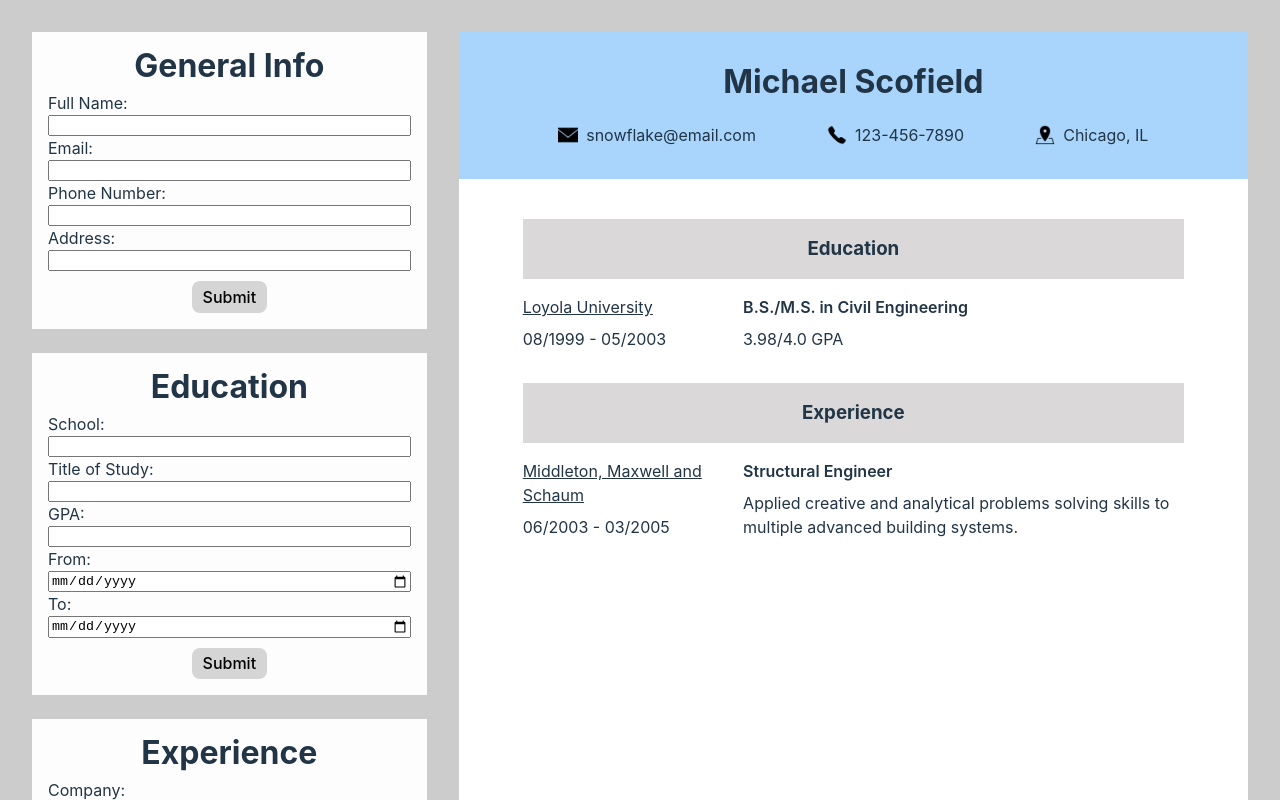
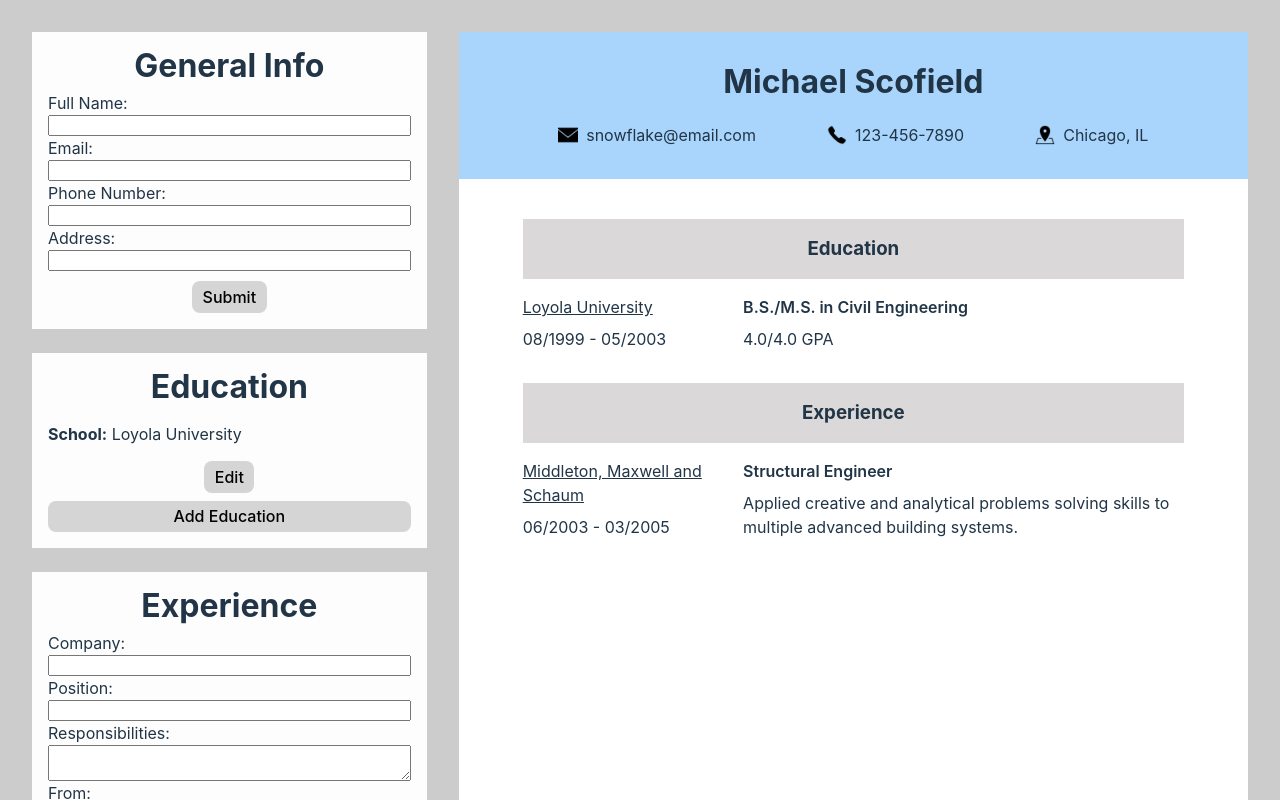
Before and after one commit to kennydn99/cv-application, a React (Vite) app: page / in a window 1280 px wide. Shown: the top 800 px of the page. Built offline with nearby package versions, Linux system fonts and the light colour scheme.

Commit message:
Refactor educationInfo to handle multiple entries and add functionality for adding new education

```diff
--- a/src/App.jsx
+++ b/src/App.jsx
@@ -15,13 +15,16 @@ function App() {
   });
 
   // State for Education
-  const [educationInfo, setEducationInfo] = useState({
-    schoolName: "",
-    studyTitle: "",
-    gpa: "",
-    studyFromDate: "",
-    studyToDate: "",
-  });
+  const [educationInfo, setEducationInfo] = useState([
+    {
+      schoolName: "Loyola University",
+      studyTitle: "B.S./M.S. in Civil Engineering",
+      gpa: "4.0",
+      studyFromDate: "1999-08-01",
+      studyToDate: "2003-05-01",
+      isEditing: false,
+    },
+  ]);
 
   // State for Experience
   const [experienceInfo, setExperienceInfo] = useState({
--- a/src/components/EducationSection.jsx
+++ b/src/components/EducationSection.jsx
@@ -2,40 +2,71 @@ import "../styles/Section.css";
 import { useState } from "react";
 
 export default function EducationSection({ educationInfo, setEducationInfo }) {
-  const [isEditing, setIsEditing] = useState(true); // Starts in editing mode
-
   // Handles form submission and switches to display mode
-  const handleSubmit = (e) => {
+  const handleSubmit = (e, index) => {
     e.preventDefault();
-    setIsEditing(false); // Switch to display mode after submitting
+    // Update editing state of currnet entry to false
+    setEducationInfo((prevState) => {
+      const updatedInfo = [...prevState];
+      updatedInfo[index].isEditing = false;
+      return updatedInfo;
+    });
   };
 
-  // Switch back to editing mode
-  const handleEdit = () => {
-    setIsEditing(true);
+  // Switch back to editing mode for specific entry
+  const handleEdit = (index) => {
+    setEducationInfo((prevState) => {
+      const updatedInfo = [...prevState];
+      updatedInfo[index].isEditing = true;
+      return updatedInfo;
+    });
   };
 
-  const handleChange = (e) => {
+  // Handle input change for specific entry
+  const handleChange = (e, index) => {
     const { name, value } = e.target;
-    setEducationInfo((prevState) => ({
+    setEducationInfo((prevState) => {
+      const updatedInfo = [...prevState];
+      updatedInfo[index][name] = value;
+      return updatedInfo;
+    });
+  };
+
+  // Add new blank education entry
+  const addEducationEntry = () => {
+    setEducationInfo((prevState) => [
       ...prevState,
-      [name]: value,
-    }));
+      {
+        schoolName: "",
+        studyTitle: "",
+        gpa: "",
+        studyFromDate: "",
+        studyToDate: "",
+        isEditing: true, // Each entry has its own editing state
+      },
+    ]);
+  };
+
+  // Delete a specific Education entry
+  const deleteEducationEntry = (index) => {
+    setEducationInfo((prevState) => prevState.filter((_, i) => i !== index));
   };
 
   return (
     <div className="section">
       <h1>Education</h1>
-      {isEditing ? (
-        // Editable form
-        <form onSubmit={handleSubmit}>
+      {educationInfo.map((entry, index) => (
+        <div key={index}>
+          {entry.isEditing ? (
+            // Editable form for the current entry
+            <form onSubmit={(e) => handleSubmit(e, index)}>
               <div className="field">
                 <label htmlFor="school-name">School: </label>
                 <input
                   type="text"
                   name="schoolName"
-              value={educationInfo.schoolName}
-              onChange={handleChange}
+                  value={entry.schoolName}
+                  onChange={(e) => handleChange(e, index)}
                 />
               </div>
               <div className="field">
@@ -43,8 +74,8 @@ export default function EducationSection({ educationInfo, setEducationInfo }) {
                 <input
                   type="text"
                   name="studyTitle"
-              value={educationInfo.studyTitle}
-              onChange={handleChange}
+                  value={entry.studyTitle}
+                  onChange={(e) => handleChange(e, index)}
                 />
               </div>
               <div className="field">
@@ -52,8 +83,8 @@ export default function EducationSection({ educationInfo, setEducationInfo }) {
                 <input
                   type="text"
                   name="gpa"
-              value={educationInfo.gpa}
-              onChange={handleChange}
+                  value={entry.gpa}
+                  onChange={(e) => handleChange(e, index)}
                 />
               </div>
               <div className="field">
@@ -61,8 +92,8 @@ export default function EducationSection({ educationInfo, setEducationInfo }) {
                 <input
                   type="date"
                   name="studyFromDate"
-              value={educationInfo.studyFromDate}
-              onChange={handleChange}
+                  value={entry.studyFromDate}
+                  onChange={(e) => handleChange(e, index)}
                 />
               </div>
               <div className="field">
@@ -70,39 +101,35 @@ export default function EducationSection({ educationInfo, setEducationInfo }) {
                 <input
                   type="date"
                   name="studyToDate"
-              value={educationInfo.studyToDate}
-              onChange={handleChange}
+                  value={entry.studyToDate}
+                  onChange={(e) => handleChange(e, index)}
                 />
               </div>
               <div className="btn-container">
                 <button type="submit">Submit</button>
+                <button
+                  type="button"
+                  onClick={() => deleteEducationEntry(index)}
+                >
+                  Delete
+                </button>
               </div>
             </form>
           ) : (
-        // Display submitted data with Edit button
+            // Display data with an Edit button
             <div className="info-display">
               <p>
-            <strong>School:</strong>{" "}
-            {educationInfo.schoolName || "Loyola University"}
-          </p>
-          <p>
-            <strong>Title of Study:</strong>{" "}
-            {educationInfo.studyTitle || "B.S./M.S. in Civil Engineering"}
-          </p>
-          <p>
-            <strong>GPA:</strong> {educationInfo.gpa || "3.98"}
-          </p>
-          <p>
-            <strong>From:</strong> {educationInfo.studyFromDate || "08/1999"}
-          </p>
-          <p>
-            <strong>To:</strong> {educationInfo.studyToDate || "05/2003"}
+                <strong>School:</strong> {entry.schoolName}
               </p>
               <div className="btn-container">
-            <button onClick={handleEdit}>Edit</button>
+                <button onClick={() => handleEdit(index)}>Edit</button>
               </div>
             </div>
           )}
         </div>
+      ))}
+
+      <button onClick={addEducationEntry}>Add Education</button>
+    </div>
   );
 }
--- a/src/components/Preview.jsx
+++ b/src/components/Preview.jsx
@@ -5,7 +5,7 @@ import emailIcon from "../assets/email-icon.png";
 
 // Helper function to format the date
 const formatDateToMonthYear = (dateString) => {
-  if (!dateString) return "";
+  if (!dateString || isNaN(new Date(dateString))) return "";
   const date = new Date(dateString);
   const month = String(date.getMonth() + 1).padStart(2, "0"); // Add 1 to get the correct month
   const year = String(date.getFullYear()); // Get the last 2 digits of the year
@@ -42,26 +42,29 @@ export default function Preview({
           </div>
         </div>
       </div>
+      {/* Education Section */}
       <div className="detail-preview-container">
         <div className="detail-preview">
           <h3>Education</h3>
-          <div className="detail-container">
+          {educationInfo.length > 0 ? (
+            educationInfo.map((education, index) => (
+              <div className="detail-container" key={index}>
                 <div className="left-detail">
-              <p>{educationInfo.schoolName || "Loyola University"}</p>
+                  <p>{education.schoolName}</p>
                   <p>
-                {formatDateToMonthYear(educationInfo.studyFromDate) ||
-                  "08/1999"}{" "}
-                -{" "}
-                {formatDateToMonthYear(educationInfo.studyToDate) || "05/2003"}
+                    {formatDateToMonthYear(education.studyFromDate)} -{" "}
+                    {formatDateToMonthYear(education.studyToDate)}
                   </p>
                 </div>
                 <div className="right-detail">
-              <p>
-                {educationInfo.studyTitle || "B.S./M.S. in Civil Engineering"}
-              </p>
-              <p>{educationInfo.gpa || "3.98"}/4.0 GPA</p>
+                  <p>{education.studyTitle}</p>
+                  <p>{education.gpa}/4.0 GPA</p>
                 </div>
               </div>
+            ))
+          ) : (
+            <p>No education information available.</p>
+          )}
         </div>
         <div className="detail-preview">
           <h3>Experience</h3>
```
Lines whose indentation alone changed are shown as unchanged.
